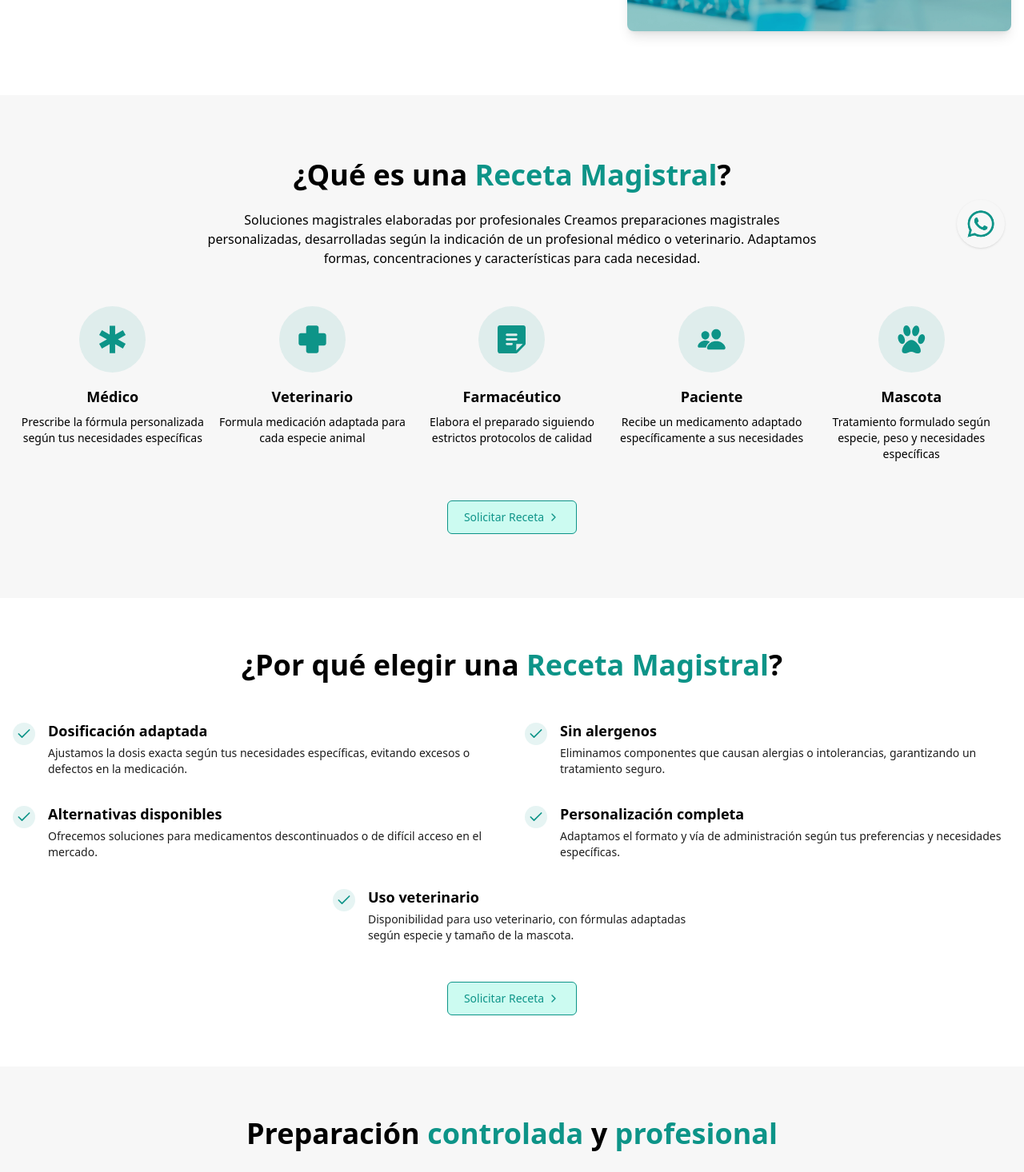
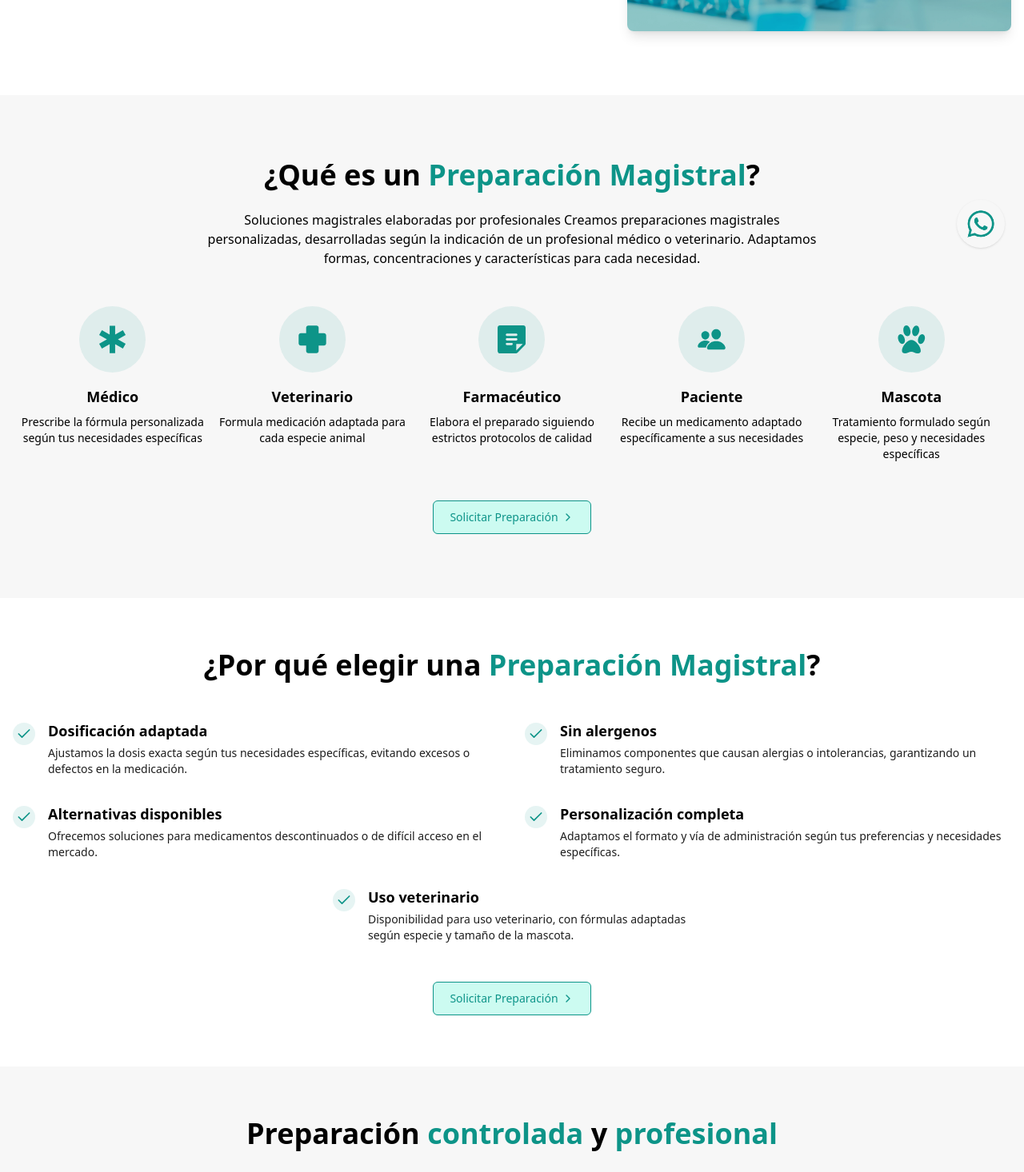
Before and after one commit to tomaslami/farmacia-parana, a Next.js app: page / in a window 1280 px wide. Shown: the part 466-1932 px from the top of the page at 80% size. Built offline with nearby package versions, Linux system fonts and the light colour scheme; no server answers.

Commit message:
refactor: update terminology from "Receta Magistral" to "Preparación Magistral" in WhatIsSection and WhyChooseSection components for consistency

```diff
--- a/src/components/WhatIsSection.tsx
+++ b/src/components/WhatIsSection.tsx
@@ -37,7 +37,7 @@ export default function WhatIsSection() {
       <div className="container mx-auto xl:max-w-[1280px] lg:max-w-6xl px-4 sm:px-6">
         {/* Heading */}
         <h2 className="text-2xl md:text-3xl lg:text-4xl font-bold text-center mb-6">
-          ¿Qué es una <span className="text-[#0D9488]">Receta Magistral</span>?
+          ¿Qué es un <span className="text-[#0D9488]">Preparación Magistral</span>?
         </h2>
 
         {/* Description */}
@@ -71,7 +71,7 @@ export default function WhatIsSection() {
             href="#solicitud"
             className="border-[#0D9488] border-[1px] inline-flex items-center rounded-md bg-[#CCFBF1] px-5 py-2.5 text-sm font-medium text-[#0D9488] hover:bg-[#0D9488]/20 transition-colors"
           >
-            Solicitar Receta
+            Solicitar Preparación
             <ChevronRight className="ml-1 h-4 w-4" />
           </Link>
         </div>
--- a/src/components/WhyChooseSection.tsx
+++ b/src/components/WhyChooseSection.tsx
@@ -7,7 +7,7 @@ export default function WhyChooseSection() {
       <div className="container mx-auto xl:max-w-[1280px] lg:max-w-6xl">
         {/* Heading */}
         <h2 className="text-2xl md:text-3xl lg:text-4xl font-bold text-center mb-12">
-          ¿Por qué elegir una <span className="text-[#0D9488]">Receta Magistral</span>?
+          ¿Por qué elegir una <span className="text-[#0D9488]">Preparación Magistral</span>?
         </h2>
 
         {/* Benefits Grid */}
@@ -87,7 +87,7 @@ export default function WhyChooseSection() {
             href="#solicitud"
             className="border-[#0D9488] border-[1px] inline-flex items-center rounded-md bg-[#CCFBF1] px-5 py-2.5 text-sm font-medium text-[#0D9488] hover:bg-[#0D9488]/20"
           >
-            Solicitar Receta
+            Solicitar Preparación
             <ChevronRight className="ml-1 h-4 w-4" />
           </Link>
         </div>
```
